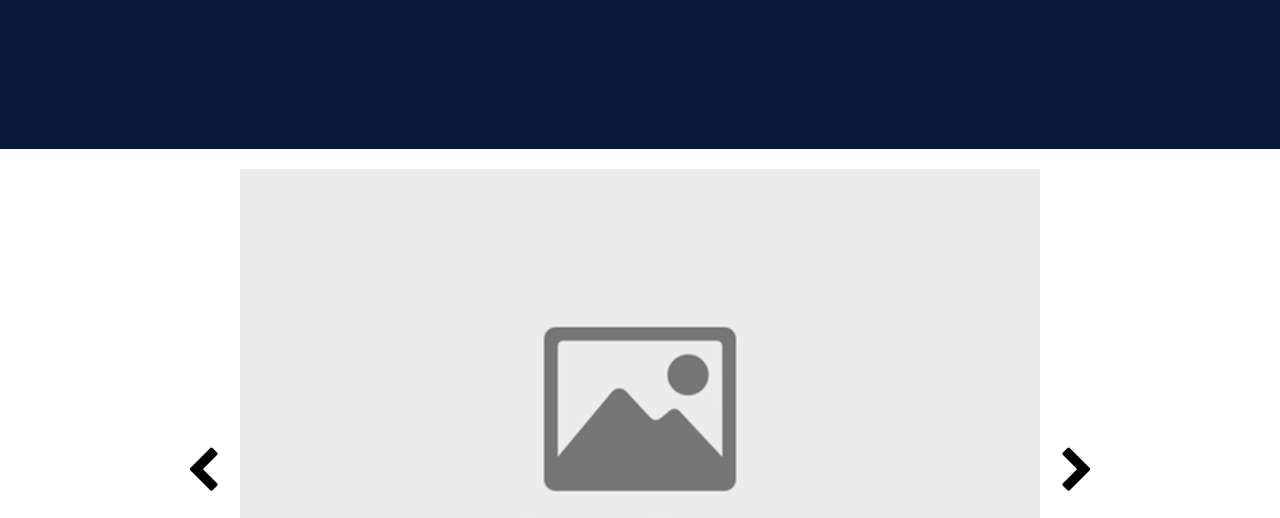
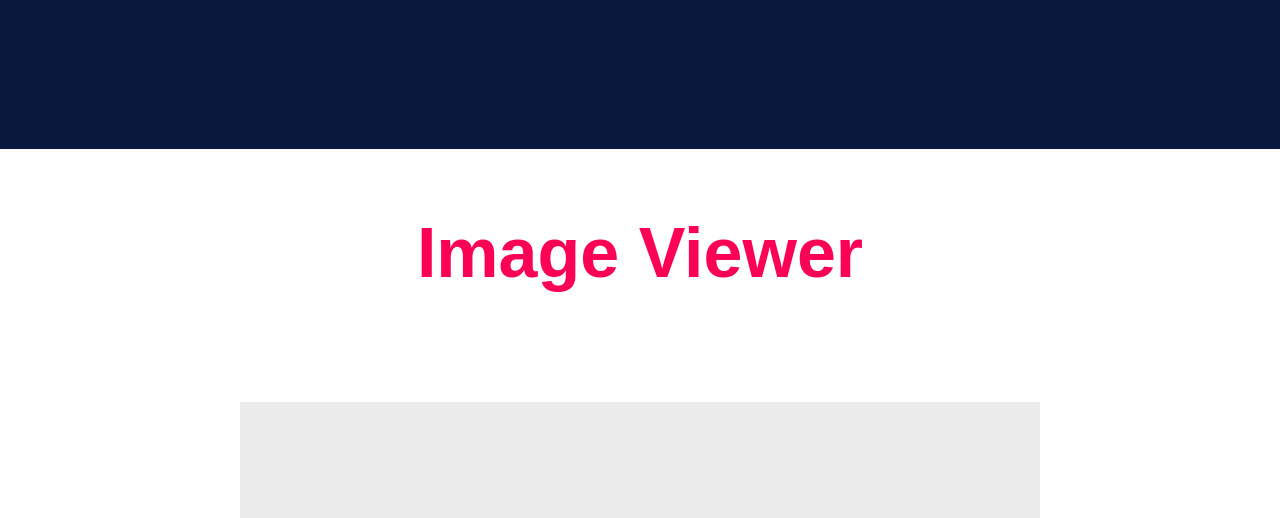
Before and after one commit to ABelcaid/ImageViewer-MusicPlayer, a plain HTML site: page index.html in a window 1280 px wide. Shown: the part 676-1194 px from the top of the page. Drawn offline with Linux system fonts and the light colour scheme.

Commit message:
Ajouter h1

```diff
--- a/index.html
+++ b/index.html
@@ -26,6 +26,9 @@
         <h1> <span>we </span>  make something great</h1>
         <img id="hd2" src="hd2.png" alt="" srcset="">
       </div>
+     <div class="all">
+        <h1 class="h1">Image Viewer</h1>
+     </div>
     <div class="container">
         <div class="image">
             <div class="img-player">
--- a/style.scss
+++ b/style.scss
@@ -54,6 +54,16 @@ $input-background: #333;
         span{
             color: #fc0254;
         }
+    }
+}
+.all{
+    padding: 5%;
+    @include flex(column,center);
+    .h1{
+        color: #fc0254;
+        font-family: 'Montserrat', sans-serif;
+        font-size: 70px;
+        margin-bottom: 25px;
     }
 }
 #hd2{
```
Also changed, not shown: audio.html (+3 -0 lines), style.css, 1 other file.
